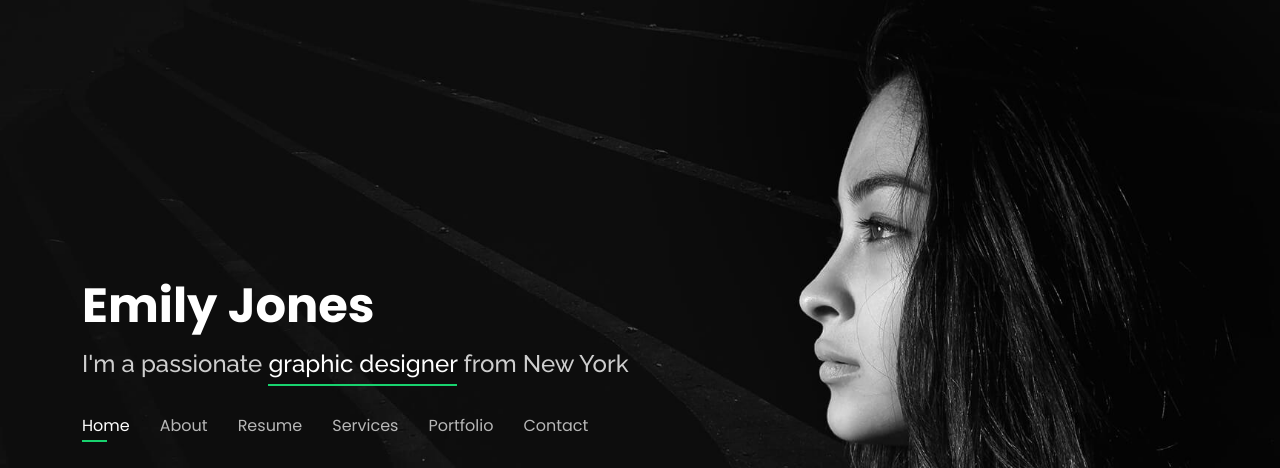
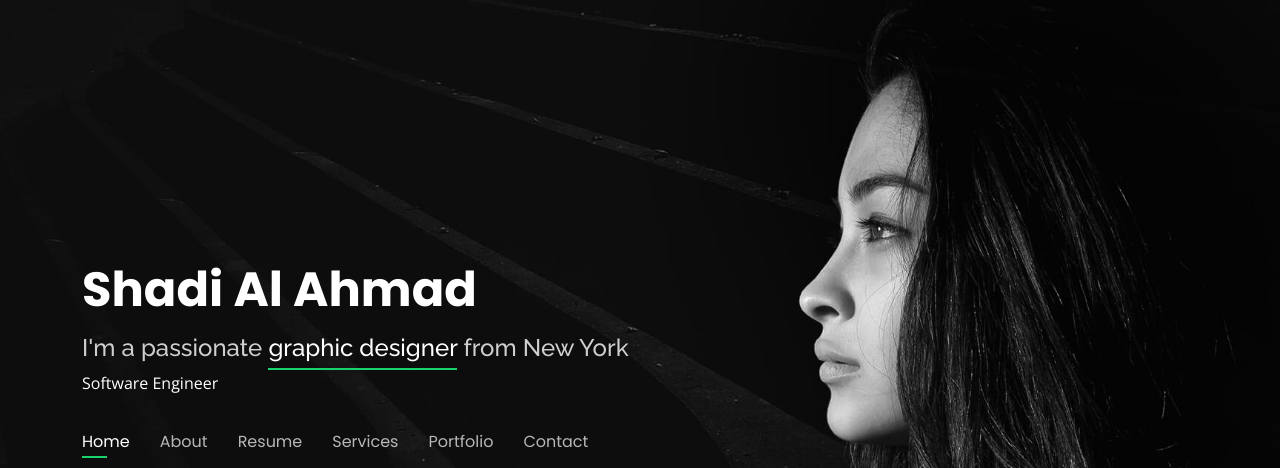
Before and after one commit to shadialahmd/shadialahmd.github.io, a plain HTML site: page index.html in a window 1280 px wide. Shown: the top 468 px of the page. Drawn offline with nearby package versions, Linux system fonts and the light colour scheme.

Commit message:
Update index.html

```diff
--- a/index.html
+++ b/index.html
@@ -41,10 +41,11 @@
   <header id="header">
     <div class="container">
 
-      <h1><a href="index.html">Emily Jones</a></h1>
+      <h1><a href="index.html">Shadi Al Ahmad</a></h1>
       <!-- Uncomment below if you prefer to use an image logo -->
       <!-- <a href="index.html" class="mr-auto"><img src="assets/img/logo.png" alt="" class="img-fluid"></a> -->
       <h2>I'm a passionate <span>graphic designer</span> from New York</h2>
+      <span class="typed" data-typed-items="Software Engineer, Technical Writer">Software Engineer</span>
 
       <nav id="navbar" class="navbar">
         <ul>
```
